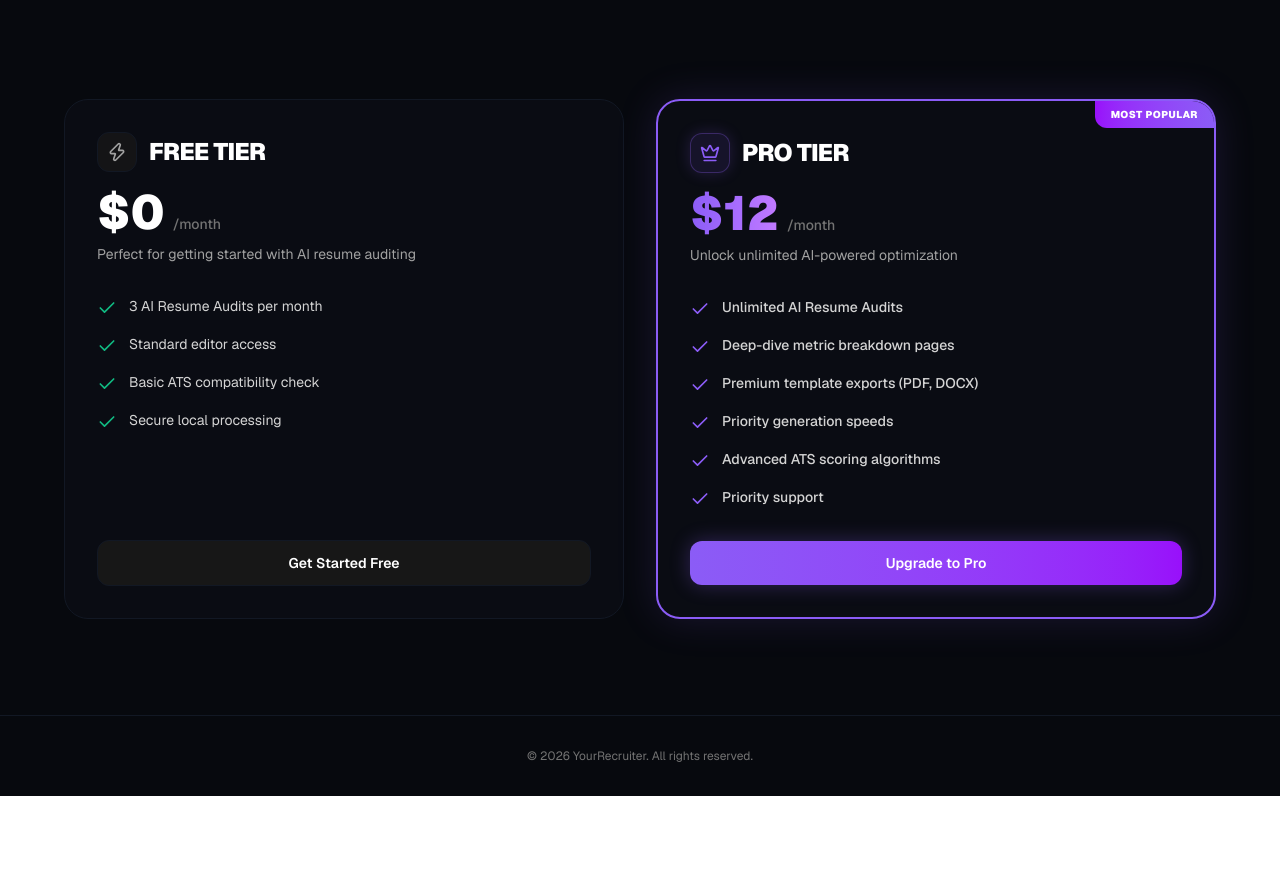
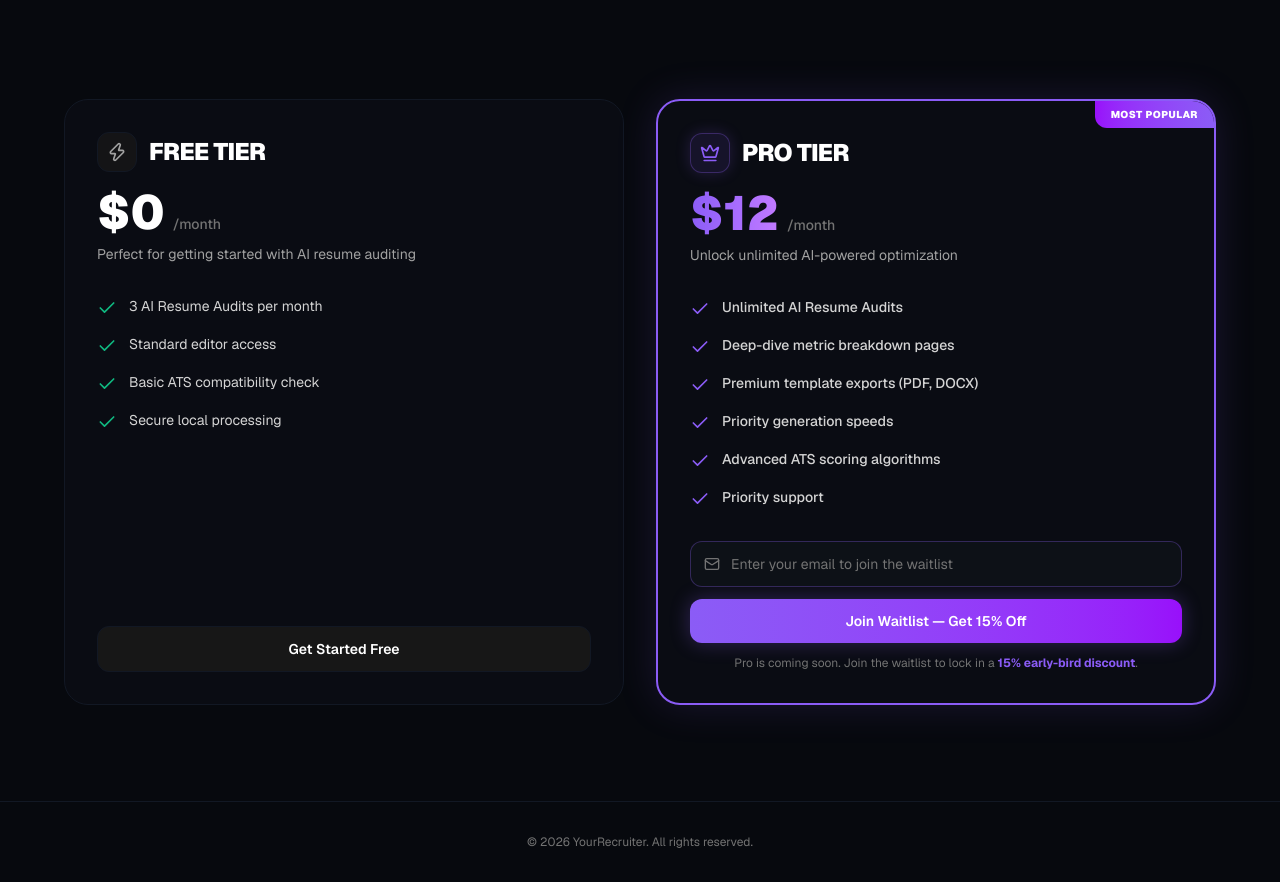
Before and after one commit to kientndev/resume-auditor, a Next.js app: page /pricing in a window 1280 px wide. Shown: the part 460-1342 px from the top of the page. Before the commit the page ends 1256 px from the top, so only its background shows below. Built offline with nearby package versions, Linux system fonts and the light colour scheme; no server answers.

Commit message:
free plan

```diff
--- a/convex/schema.ts
+++ b/convex/schema.ts
@@ -27,4 +27,8 @@ export default defineSchema({
     skills: v.array(v.string()),
     updatedAt: v.number(),
   }).index("by_userId", ["userId"]),
+  waitlist: defineTable({
+    email: v.string(),
+    joinedAt: v.number(),
+  }).index("by_email", ["email"]),
 });
--- /dev/null
+++ b/convex/waitlist.ts
@@ -0,0 +1,27 @@
+import { mutation } from "./_generated/server";
+import { v } from "convex/values";
+
+export const join = mutation({
+  args: { email: v.string() },
+  handler: async (ctx, args) => {
+    const trimmedEmail = args.email.trim().toLowerCase();
+
+    // Check if email already exists in waitlist
+    const existing = await ctx.db
+      .query("waitlist")
+      .withIndex("by_email", (q) => q.eq("email", trimmedEmail))
+      .first();
+
+    if (existing) {
+      return { success: true, message: "You're already on the waitlist! We'll keep you updated." };
+    }
+
+    // Insert new entry
+    await ctx.db.insert("waitlist", {
+      email: trimmedEmail,
+      joinedAt: Date.now(),
+    });
+
+    return { success: true, message: "Successfully joined the waitlist! Your 15% discount has been reserved." };
+  },
+});
--- a/src/app/pricing/page.tsx
+++ b/src/app/pricing/page.tsx
@@ -1,9 +1,39 @@
 "use client";
 
-import { Check, Zap, Crown, Sparkles } from "lucide-react";
+import { useState, FormEvent } from "react";
+import { Check, Zap, Crown, Sparkles, Loader2, PartyPopper, Mail } from "lucide-react";
 import Link from "next/link";
+import { useMutation } from "convex/react";
+import { api } from "../../../convex/_generated/api";
 
 export default function PricingPage() {
+  const [email, setEmail] = useState("");
+  const [status, setStatus] = useState<"idle" | "loading" | "success" | "error">("idle");
+  const [message, setMessage] = useState("");
+  const joinWaitlist = useMutation(api.waitlist.join);
+
+  const handleWaitlistSubmit = async (e: FormEvent) => {
+    e.preventDefault();
+    const trimmed = email.trim();
+
+    // Basic email validation
+    if (!trimmed || !/^[^\s@]+@[^\s@]+\.[^\s@]+$/.test(trimmed)) {
+      setStatus("error");
+      setMessage("Please enter a valid email address.");
+      return;
+    }
+
+    setStatus("loading");
+    try {
+      const result = await joinWaitlist({ email: trimmed });
+      setStatus("success");
+      setMessage(result.message);
+    } catch {
+      setStatus("error");
+      setMessage("Something went wrong. Please try again.");
+    }
+  };
+
   return (
     <div className="min-h-screen bg-[#07090e] text-[#b4bcca] font-sans flex flex-col w-full relative overflow-x-hidden pt-16">
 
@@ -125,12 +155,59 @@ export default function PricingPage() {
                 </li>
               </ul>
 
-              <Link
-                href="/scan"
-                className="w-full inline-flex items-center justify-center bg-gradient-to-r from-[#8b5cf6] to-purple-600 hover:from-purple-500 hover:to-purple-500 text-white text-sm font-semibold px-6 py-3 rounded-xl transition-all active:scale-[0.98] shadow-[0_0_20px_rgba(139,92,246,0.3)] hover:shadow-[0_0_30px_rgba(139,92,246,0.5)] cursor-pointer"
-              >
-                Upgrade to Pro
-              </Link>
+              {/* Waitlist Form / CTA */}
+              {status === "success" ? (
+                <div className="space-y-3 animate-in fade-in duration-500">
+                  <div className="flex items-center justify-center gap-2 bg-[#8b5cf6]/10 border border-[#8b5cf6]/30 rounded-xl px-4 py-3">
+                    <PartyPopper className="w-5 h-5 text-[#8b5cf6] flex-shrink-0" />
+                    <span className="text-sm text-[#8b5cf6] font-semibold">{message}</span>
+                  </div>
+                  <p className="text-center text-neutral-500 text-xs">
+                    Your <span className="text-[#8b5cf6] font-bold">15% launch discount</span> is reserved.
+                  </p>
+                </div>
+              ) : (
+                <form onSubmit={handleWaitlistSubmit} className="space-y-3">
+                  <div className="relative">
+                    <Mail className="absolute left-3.5 top-1/2 -translate-y-1/2 w-4 h-4 text-neutral-500 pointer-events-none" />
+                    <input
+                      id="waitlist-email"
+                      type="email"
+                      placeholder="Enter your email to join the waitlist"
+                      value={email}
+                      onChange={(e) => {
+                        setEmail(e.target.value);
+                        if (status === "error") setStatus("idle");
+                      }}
+                      disabled={status === "loading"}
+                      className="w-full bg-[#0d1117] border border-[#8b5cf6]/30 focus:border-[#8b5cf6] rounded-xl px-4 py-3 pl-10 text-sm text-white placeholder:text-neutral-500 outline-none transition-all disabled:opacity-50"
+                    />
+                  </div>
+
+                  {status === "error" && (
+                    <p className="text-red-400 text-xs px-1 animate-in fade-in duration-300">{message}</p>
+                  )}
+
+                  <button
+                    type="submit"
+                    disabled={status === "loading"}
+                    className="w-full inline-flex items-center justify-center gap-2 bg-gradient-to-r from-[#8b5cf6] to-purple-600 hover:from-purple-500 hover:to-purple-500 text-white text-sm font-semibold px-6 py-3 rounded-xl transition-all active:scale-[0.98] shadow-[0_0_20px_rgba(139,92,246,0.3)] hover:shadow-[0_0_30px_rgba(139,92,246,0.5)] cursor-pointer disabled:opacity-60 disabled:cursor-not-allowed"
+                  >
+                    {status === "loading" ? (
+                      <>
+                        <Loader2 className="w-4 h-4 animate-spin" />
+                        Joining...
+                      </>
+                    ) : (
+                      "Join Waitlist — Get 15% Off"
+                    )}
+                  </button>
+
+                  <p className="text-center text-neutral-500 text-xs">
+                    Pro is coming soon. Join the waitlist to lock in a <span className="text-[#8b5cf6] font-bold">15% early-bird discount</span>.
+                  </p>
+                </form>
+              )}
             </div>
           </div>
 
```
